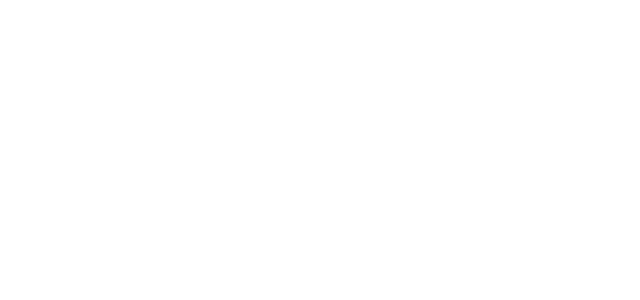
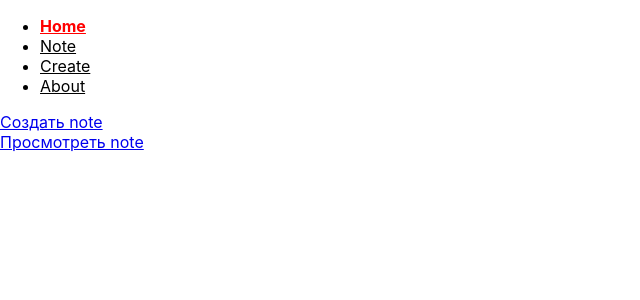
Before and after one commit to VitalGa/react_Luschenco_project, a React (Create React App) app: page / in a window 1280 px wide. Shown: the top 300 px of the page, without its empty margins (0-640 px from the left). Built offline with nearby package versions, Linux system fonts and the light colour scheme.

Commit message:
add navigation

```diff
--- /dev/null
+++ b/public/css/style.css
@@ -0,0 +1,8 @@
+.active-link {
+  font-weight: bold;
+  color: red;
+}
+
+.inactive-link {
+  color: black;
+}
--- a/public/index.html
+++ b/public/index.html
@@ -7,34 +7,14 @@
     <meta name="theme-color" content="#000000" />
     <meta name="description" content="Web site created using create-react-app" />
     <link rel="apple-touch-icon" href="%PUBLIC_URL%/logo192.png" />
-    <!--
-      manifest.json provides metadata used when your web app is installed on a
-      user's mobile device or desktop. See https://developers.google.com/web/fundamentals/web-app-manifest/
-    -->
+
     <link rel="manifest" href="%PUBLIC_URL%/manifest.json" />
-    <!--
-      Notice the use of %PUBLIC_URL% in the tags above.
-      It will be replaced with the URL of the `public` folder during the build.
-      Only files inside the `public` folder can be referenced from the HTML.
 
-      Unlike "/favicon.ico" or "favicon.ico", "%PUBLIC_URL%/favicon.ico" will
-      work correctly both with client-side routing and a non-root public URL.
-      Learn how to configure a non-root public URL by running `npm run build`.
-    -->
     <title>React App</title>
+    <link rel="stylesheet" href="%PUBLIC_URL%/css/style.css" />
   </head>
   <body>
     <noscript>You need to enable JavaScript to run this app.</noscript>
     <div id="root"></div>
-    <!--
-      This HTML file is a template.
-      If you open it directly in the browser, you will see an empty page.
-
-      You can add webfonts, meta tags, or analytics to this file.
-      The build step will place the bundled scripts into the <body> tag.
-
-      To begin the development, run `npm start` or `yarn start`.
-      To create a production bundle, use `npm run build` or `yarn build`.
-    -->
   </body>
 </html>
--- a/src/components/Error.js
+++ b/src/components/Error.js
@@ -1,5 +1,5 @@
 const Error = () => {
-  return <div></div>;
+  return <div>Такого адреса нет.</div>;
 };
 
 export default Error;
--- a/src/components/Header.js
+++ b/src/components/Header.js
@@ -1,5 +1,42 @@
+import { NavLink } from 'react-router-dom';
+
 const Header = () => {
-  return <div></div>;
+  return (
+    <div>
+      <nav>
+        <ul>
+          <li>
+            <NavLink
+              to='/'
+              className={({ isActive }) => (isActive ? 'active-link' : 'inactive-link')}>
+              Home
+            </NavLink>
+          </li>
+          <li>
+            <NavLink
+              to='/note'
+              className={({ isActive }) => (isActive ? 'active-link' : 'inactive-link')}>
+              Note
+            </NavLink>
+          </li>
+          <li>
+            <NavLink
+              to='/create'
+              className={({ isActive }) => (isActive ? 'active-link' : 'inactive-link')}>
+              Create
+            </NavLink>
+          </li>
+          <li>
+            <NavLink
+              to='/about'
+              className={({ isActive }) => (isActive ? 'active-link' : 'inactive-link')}>
+              About
+            </NavLink>
+          </li>
+        </ul>
+      </nav>
+    </div>
+  );
 };
 
 export default Header;
--- a/src/components/Main.js
+++ b/src/components/Main.js
@@ -1,11 +1,14 @@
-
-
 const Main = () => {
   return (
     <div>
+      <div>
+        <a href='/create'>Создать note</a>
+      </div>
+      <div>
+        <a href='/note'>Просмотреть note</a>
+      </div>
+    </div>
+  );
+};
 
-    </div>
-  )
-}
-
-export default Main
+export default Main;
--- a/src/components/Note.js
+++ b/src/components/Note.js
@@ -62,12 +62,19 @@
     window.location.href = env.url + '/' + url;
   }
 
+  function searchNote() {
+    window.location.href = env.url;
+  }
+
   return (
     <div>
       {showNote ? (
         <div>
           <h4>Note:</h4>
           <div>{noteText}</div>
+          <div>
+            <button onClick={searchNote}>Смотреть еще один Note</button>
+          </div>
         </div>
       ) : null}
 
```
